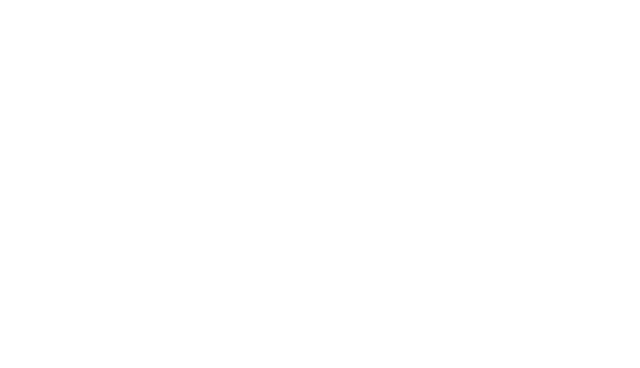
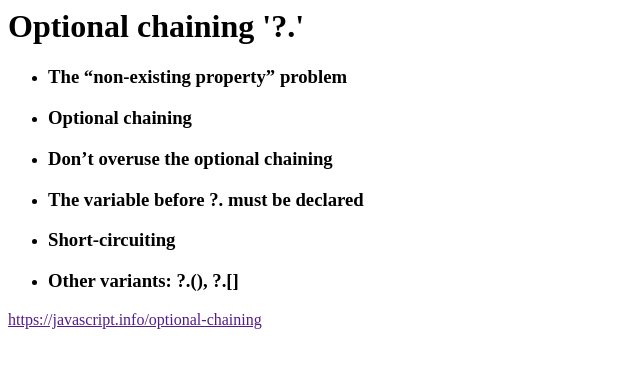
Before and after one commit to yugmani/optional-chaining, a website: page index.html in a window 1280 px wide. Shown: the whole page, without its empty margins (0-640 px from the left). Drawn offline with Linux system fonts and the light colour scheme.

Commit message:
optional chaining practice

```diff
--- a/index.html
+++ b/index.html
@@ -1 +1,24 @@
-<div id="app"></div>
+<div id="app">
+  <h1>Optional chaining '?.'</h1>
+  <ul>
+    <li>
+      <h3>The “non-existing property” problem</h3>
+    </li>
+    <li>
+      <h3>Optional chaining</h3>
+    </li>
+    <li>
+      <h3>Don’t overuse the optional chaining</h3>
+    </li>
+    <li>
+      <h3>The variable before ?. must be declared</h3>
+    </li>
+    <li>
+      <h3>Short-circuiting</h3>
+    </li>
+    <li>
+      <h3>Other variants: ?.(), ?.[]</h3>
+    </li>
+  </ul>
+  <a href="">https://javascript.info/optional-chaining</a>
+</div>
```
Also changed, not shown: index.js (+103 -7 lines).
